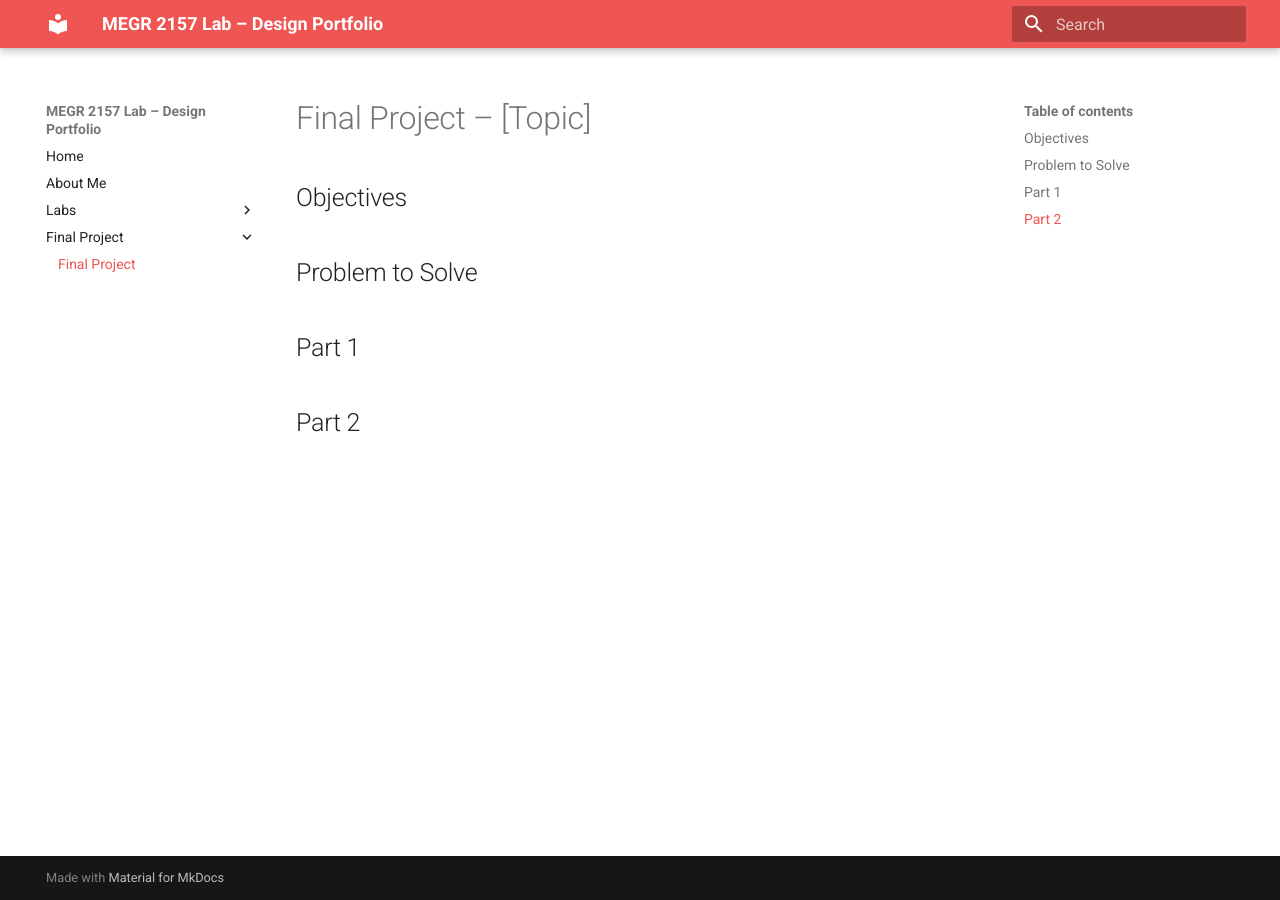
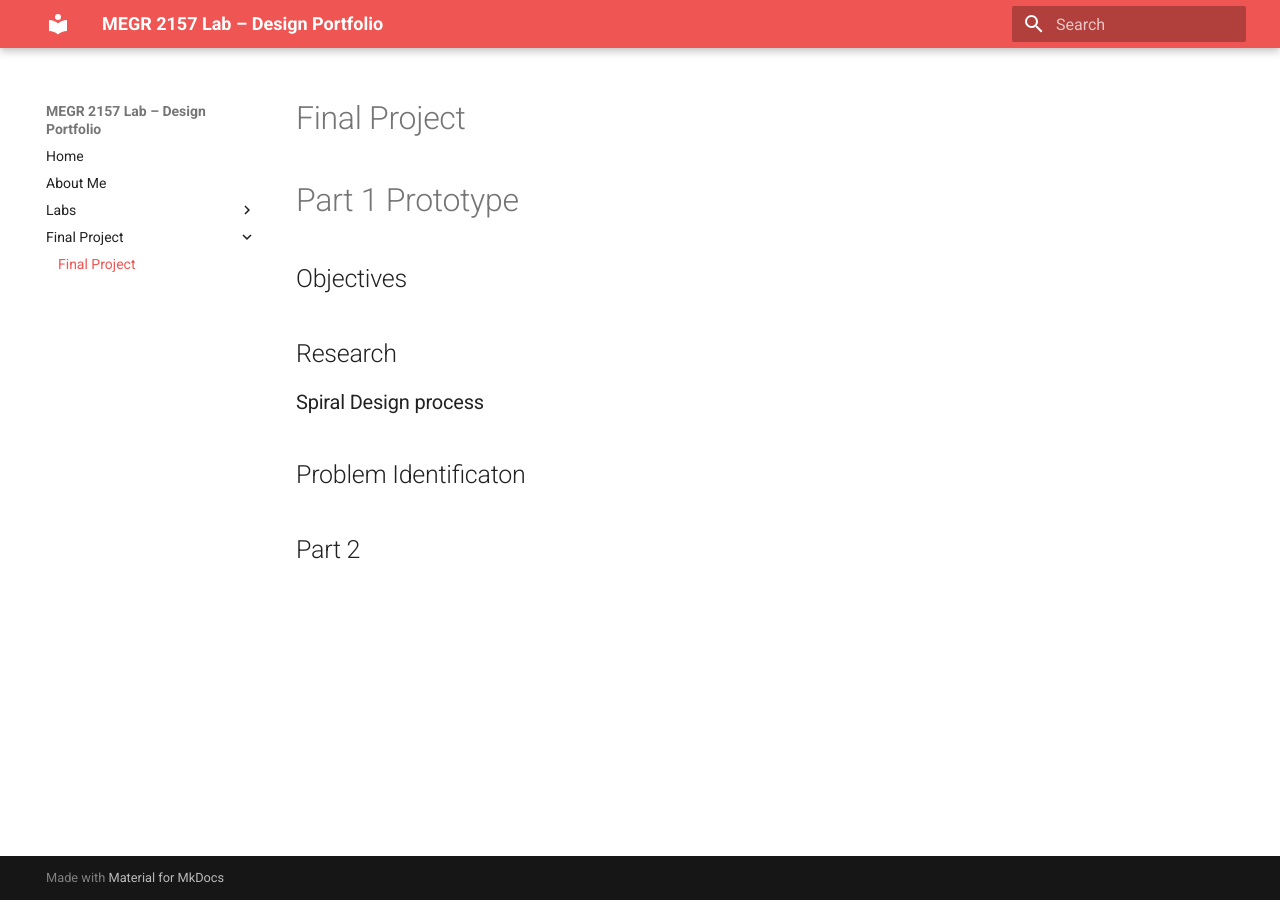
Before and after one commit to NathanZimmy/MEGR-2156-Lab, an MkDocs documentation site: the page built from docs/finalproject/index.md, in a window 1280 px wide. Built offline with MkDocs 1.6.1 and Material for MkDocs 9.7.7, drawn with Linux system fonts in a browser that asks for light colours.

Commit message:
Update index.md

```diff
--- a/docs/finalproject/index.md
+++ b/docs/finalproject/index.md
@@ -1,12 +1,19 @@
-# Final Project – [Topic]
+# Final Project
+# Part 1 Prototype
 
 ## Objectives
 
 
-## Problem to Solve
+
+## Research
+### Spiral Design process
 
 
-## Part 1
+
+
+## Problem Identificaton
+
+
 
 
 ## Part 2
```
